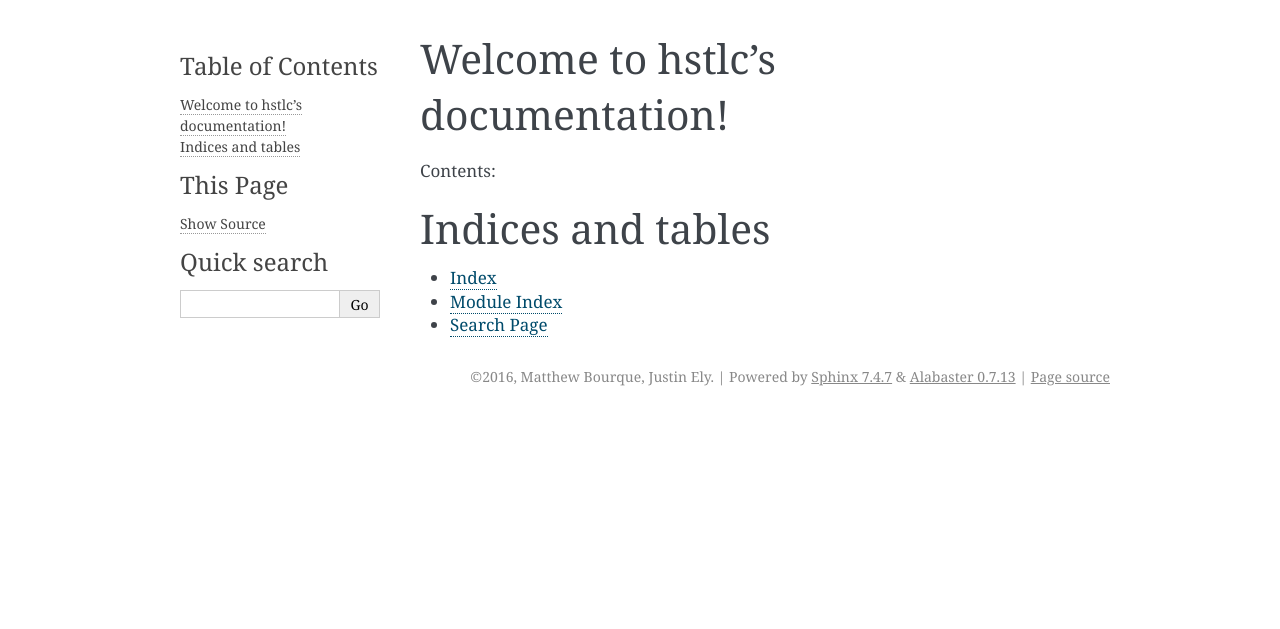
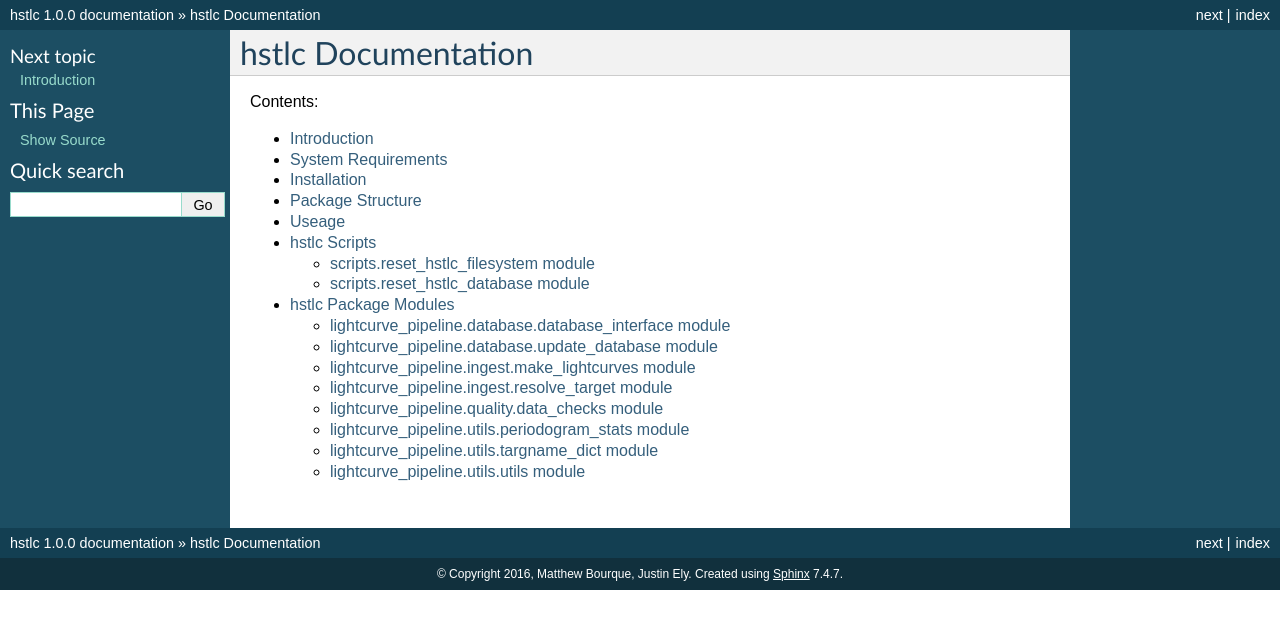
Before and after one commit to justincely/lightcurve_pipeline, a Sphinx documentation site: the page built from docs/source/index.rst, in a window 1280 px wide. Shown: the top 629 px of the page. Built offline with Sphinx 7.4.7, drawn with Linux system fonts in a browser that asks for light colours.

Commit message:
Modified docs to use custom rst files.

```diff
--- a/docs/source/conf.py
+++ b/docs/source/conf.py
@@ -29,7 +29,7 @@ sys.path.insert(0, os.path.abspath('../..'))
 # extensions coming with Sphinx (named 'sphinx.ext.*') or your custom
 # ones.
 extensions = [
-    'sphinx.ext.autodoc',
+    'sphinx.ext.autodoc', 'numpydoc',
 ]
 
 # Add any paths that contain templates here, relative to this directory.
@@ -109,7 +109,7 @@ todo_include_todos = False
 
 # The theme to use for HTML and HTML Help pages.  See the documentation for
 # a list of builtin themes.
-html_theme = 'alabaster'
+html_theme = 'default'
 
 # Theme options are theme-specific and customize the look and feel of a theme
 # further.  For a list of options available for each theme, see the
--- /dev/null
+++ b/docs/source/hstlc_modules.rst
@@ -0,0 +1,59 @@
+=====================
+hstlc Package Modules
+=====================
+
+lightcurve_pipeline.database.database_interface module
+======================================================
+.. automodule:: lightcurve_pipeline.database.database_interface
+    :members:
+    :undoc-members:
+    :show-inheritance:
+
+lightcurve_pipeline.database.update_database module
+===================================================
+.. automodule:: lightcurve_pipeline.database.update_database
+    :members:
+    :undoc-members:
+    :show-inheritance:
+
+lightcurve_pipeline.ingest.make_lightcurves module
+==================================================
+.. automodule:: lightcurve_pipeline.ingest.make_lightcurves
+    :members:
+    :undoc-members:
+    :show-inheritance:
+
+lightcurve_pipeline.ingest.resolve_target module
+================================================
+.. automodule:: lightcurve_pipeline.ingest.resolve_target
+    :members:
+    :undoc-members:
+    :show-inheritance:
+
+lightcurve_pipeline.quality.data_checks module
+==============================================
+.. automodule:: lightcurve_pipeline.quality.data_checks
+    :members:
+    :undoc-members:
+    :show-inheritance:
+
+lightcurve_pipeline.utils.periodogram_stats module
+==================================================
+.. automodule:: lightcurve_pipeline.utils.periodogram_stats
+    :members:
+    :undoc-members:
+    :show-inheritance:
+
+lightcurve_pipeline.utils.targname_dict module
+==============================================
+.. automodule:: lightcurve_pipeline.utils.targname_dict
+    :members:
+    :undoc-members:
+    :show-inheritance:
+
+lightcurve_pipeline.utils.utils module
+======================================
+.. automodule:: lightcurve_pipeline.utils.utils
+    :members:
+    :undoc-members:
+    :show-inheritance:
--- /dev/null
+++ b/docs/source/hstlc_scripts.rst
@@ -0,0 +1,17 @@
+=============
+hstlc Scripts
+=============
+
+scripts.reset_hstlc_filesystem module
+-------------------------------------
+.. automodule:: scripts.reset_hstlc_filesystem
+    :members:
+    :undoc-members:
+    :show-inheritance:
+
+scripts.reset_hstlc_database module
+-------------------------------------
+.. automodule:: scripts.reset_hstlc_database
+    :members:
+    :undoc-members:
+    :show-inheritance:
--- a/docs/source/index.rst
+++ b/docs/source/index.rst
@@ -3,7 +3,7 @@
    You can adapt this file completely to your liking, but it should at least
    contain the root `toctree` directive.
 
-Welcome to hstlc's documentation!
+hstlc Documentation
 =================================
 
 Contents:
@@ -11,11 +11,6 @@ Contents:
 .. toctree::
    :maxdepth: 2
 
-
-
-Indices and tables
-==================
-
-* :ref:`genindex`
-* :ref:`modindex`
-* :ref:`search`
+   readme.rst
+   hstlc_scripts.rst
+   hstlc_modules.rst
--- /dev/null
+++ b/docs/source/readme.rst
@@ -0,0 +1,27 @@
+Introduction
+============
+
+About the project
+
+System Requirements
+===================
+
+System requirements
+
+
+Installation
+============
+
+installation
+
+
+Package Structure
+=================
+
+Package structure
+
+
+Useage
+======
+
+Usage
```
Also changed, not shown: docs/source/lightcurve_pipeline.database.rst (deleted, +0 -30 lines), docs/source/lightcurve_pipeline.download.rst (deleted, +0 -22 lines), docs/source/lightcurve_pipeline.ingest.rst (deleted, +0 -30 lines), docs/source/lightcurve_pipeline.quality.rst (deleted, +0 -22 lines), docs/source/lightcurve_pipeline.rst (deleted, +0 -21 lines), docs/source/lightcurve_pipeline.utils.rst (deleted, +0 -38 lines), docs/source/modules.rst (deleted, +0 -7 lines), 1 other file.
